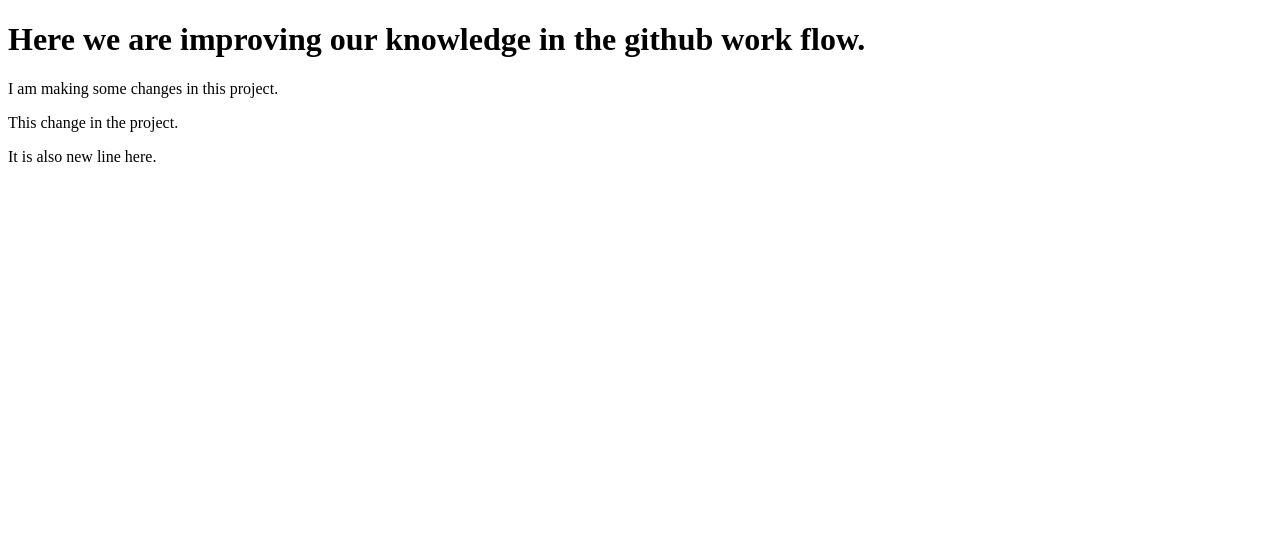
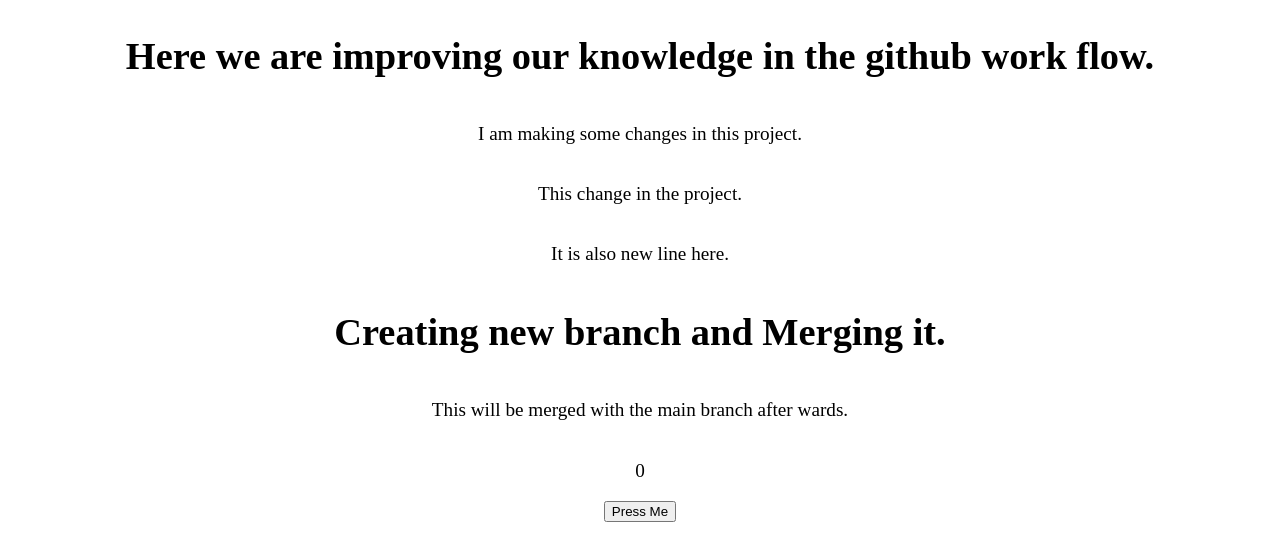
Before and after one commit to bilal-akmal-2004/Github-Work-FLow-Practice, a plain HTML site: page helloWorld.html in a window 1280 px wide. Drawn offline with Linux system fonts and the light colour scheme.

Commit message:
Added new feature

```diff
--- a/helloWorld.html
+++ b/helloWorld.html
@@ -5,10 +5,32 @@
     <meta name="viewport" content="width=device-width, initial-scale=1.0" />
     <title>Github Work FLow</title>
   </head>
-  <body>
+  <body
+    style="
+      font-size: larger;
+      display: flex;
+      justify-content: center;
+      align-items: center;
+      flex-direction: column;
+    "
+  >
     <h1>Here we are improving our knowledge in the github work flow.</h1>
     <p>I am making some changes in this project.</p>
     <p>This change in the project.</p>
     <p>It is also new line here.</p>
+
+    <h1>Creating new branch and Merging it.</h1>
+    <p>This will be merged with the main branch after wards.</p>
+    <p id="counter">0</p>
+    <button onclick="increase()">Press Me</button>
+
+    <script>
+      let count = 0;
+
+      function increase() {
+        count++;
+        document.getElementById("counter").textContent = count;
+      }
+    </script>
   </body>
 </html>
```
